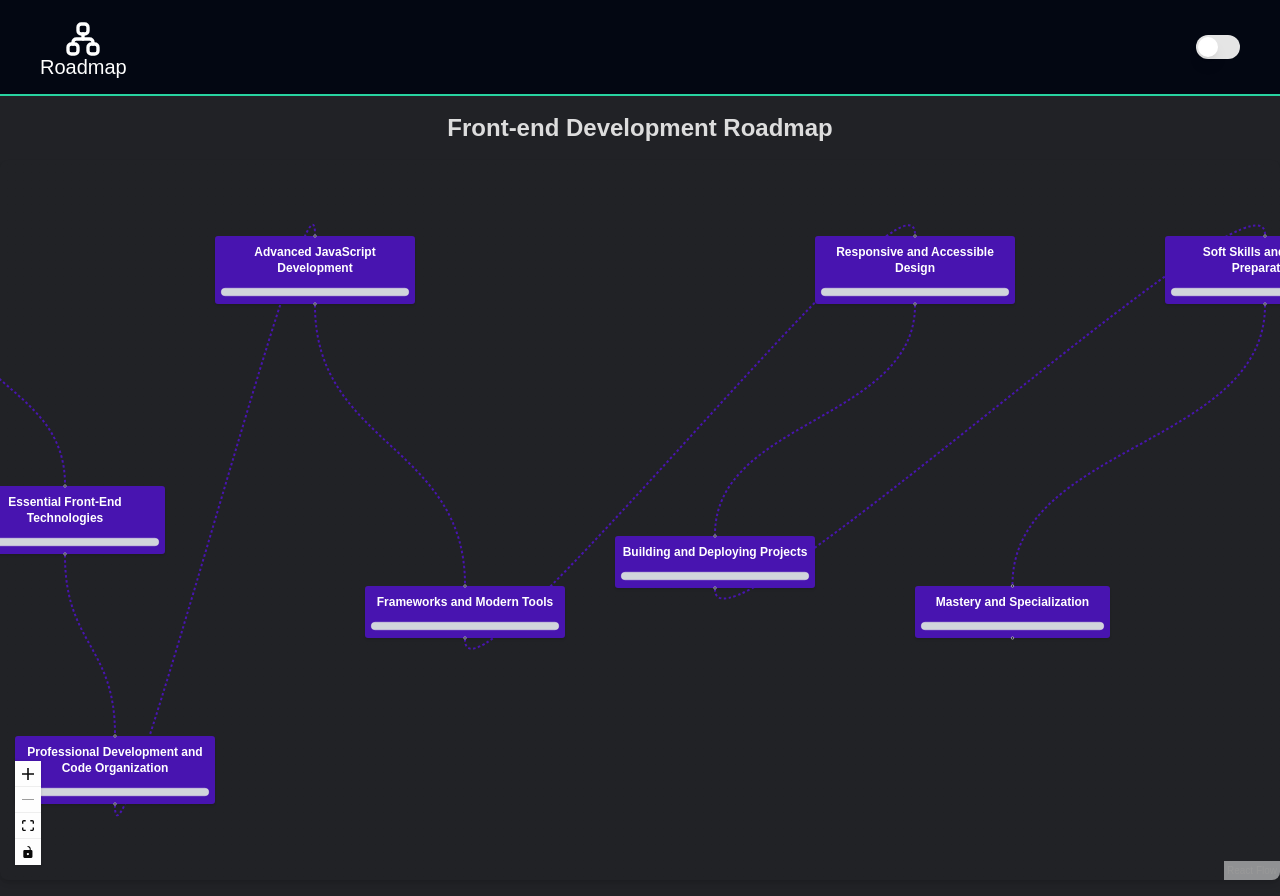
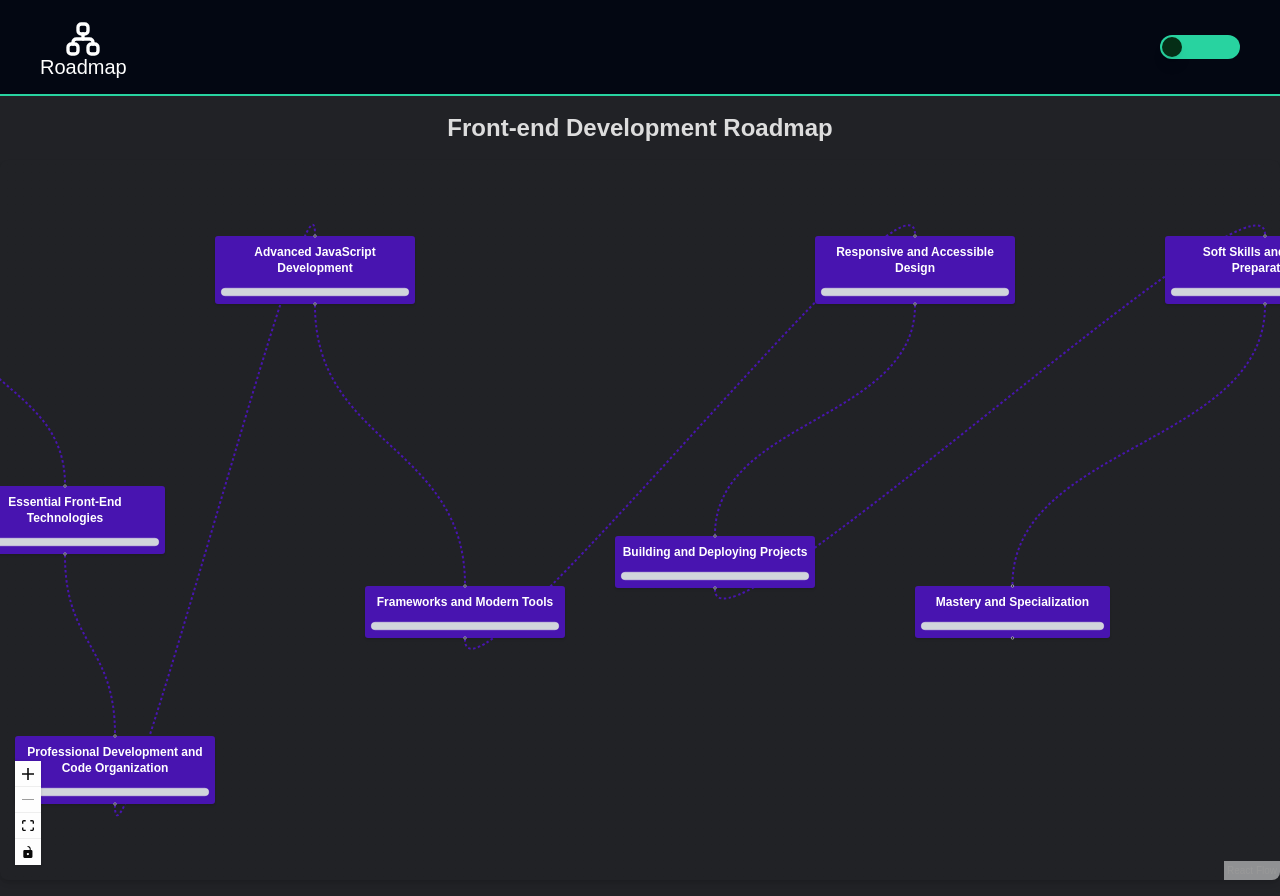
Before and after one commit to ProgramadoresSemPatria/ReactRangers-module-code-breakers, a Next.js app: page / in a window 1280 px wide. Built offline with nearby package versions, Linux system fonts and the light colour scheme.

Commit message:
feat: add switch component

```diff
--- /dev/null
+++ b/src/components/ui/switch.tsx
@@ -0,0 +1,29 @@
+"use client"
+
+import * as React from "react"
+import * as SwitchPrimitives from "@radix-ui/react-switch"
+
+import { cn } from "@/lib/utils"
+
+const Switch = React.forwardRef<
+  React.ElementRef<typeof SwitchPrimitives.Root>,
+  React.ComponentPropsWithoutRef<typeof SwitchPrimitives.Root>
+>(({ className, ...props }, ref) => (
+  <SwitchPrimitives.Root
+    className={cn(
+      "peer inline-flex h-6 w-20 shrink-0 cursor-pointer items-center rounded-full border-2 border-transparent transition-colors focus-visible:outline-none focus-visible:ring-2 focus-visible:ring-blue-950 focus-visible:ring-offset-2 focus-visible:ring-offset-background disabled:cursor-not-allowed disabled:opacity-50 data-[state=checked]:bg-white data-[state=unchecked]:bg-green-350",
+      className
+    )}
+    {...props}
+    ref={ref}
+  >
+    <SwitchPrimitives.Thumb
+      className={cn(
+        "pointer-events-none block h-5 w-5 rounded-full bg-green-950 shadow-lg ring-0 transition-transform data-[state=checked]:translate-x-14 data-[state=unchecked]:translate-x-0 data-[state=checked]:bg-green-950 data-[state=unchecked]:bg-green-950"
+      )}
+    />
+  </SwitchPrimitives.Root>
+))
+Switch.displayName = SwitchPrimitives.Root.displayName
+
+export { Switch }
```
